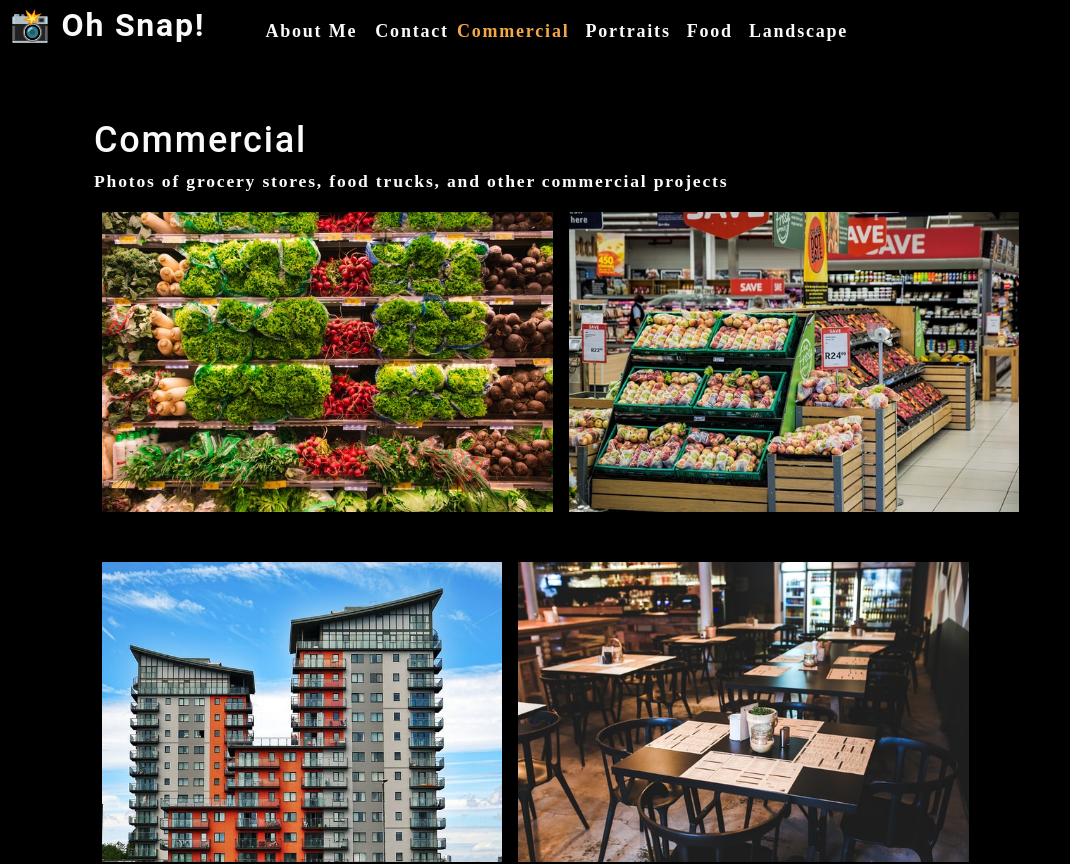
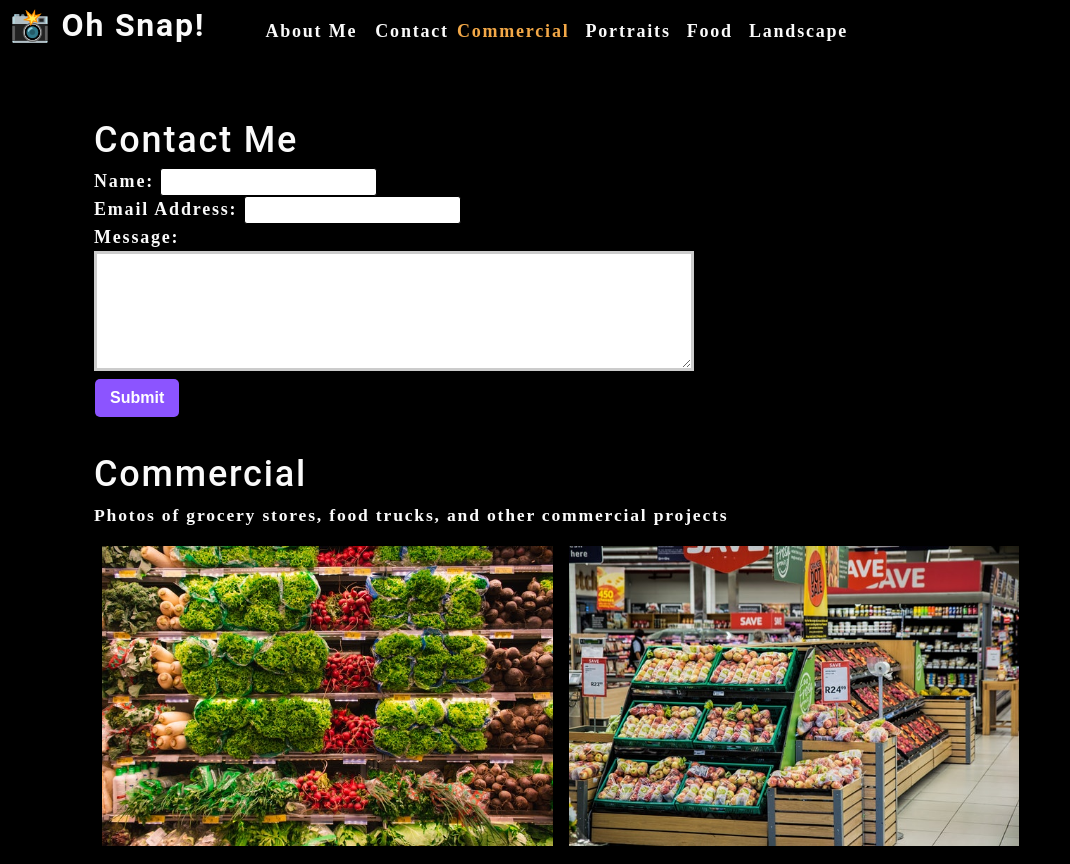
Before and after one commit to Rdoolz51/photo-port, a React (Create React App) app: page / in a window 1280 px wide. Shown: the top 864 px of the page, without its empty margins (0-1070 px from the left). Built offline with nearby package versions, Linux system fonts and the light colour scheme.

Commit message:
added useState for changes and handled submission

```diff
--- a/src/App.js
+++ b/src/App.js
@@ -33,6 +33,7 @@ function App () {
         currentCategory={currentCategory}
       />
       <main>
+        <ContactForm />
         <Gallery currentCategory={currentCategory} />
         <About />
       </main>
--- a/src/components/Contact/index.js
+++ b/src/components/Contact/index.js
@@ -1,26 +1,40 @@
-import React from "react";
+import React, { useState } from "react";
 
 function ContactForm () {
+    const [formState, setFormState] = useState({ name: '', email: '', message: '' });
+    const { name, email, message } = formState;
+
+    function handleChange (e) {
+        setFormState({ ...formState, [e.target.name]: e.target.value });
+    }
+
+    function handleSubmit (e) {
+        e.preventDefault();
+        console.log(formState);
+    }
+    return (
+
         <section>
             <h1>Contact Me</h1>
-        <form id='contact-form'>
+            <form id='contact-form' onSubmit={handleSubmit}>
                 <div>
                     <label htmlFor="name">Name: </label>
-                <input type="text" name='name' />
+                    <input type="text" name='name' defaultValue={name} onChange={handleChange} />
                 </div>
 
                 <div>
                     <label htmlFor="email">Email Address: </label>
-                <input type="email" name="email" />
+                    <input type="email" name="email" defaultValue={email} onChange={handleChange} />
                 </div>
 
                 <div>
                     <label htmlFor="message">Message: </label>
-                <textarea name="message" rows="5" />
+                    <textarea name="message" rows="5" defaultValue={message} onChange={handleChange} />
                 </div>
                 <button type="submit">Submit</button>
             </form>
         </section>
+    );
 }
 
 export default ContactForm;
```
Lines whose indentation alone changed are shown as unchanged.
